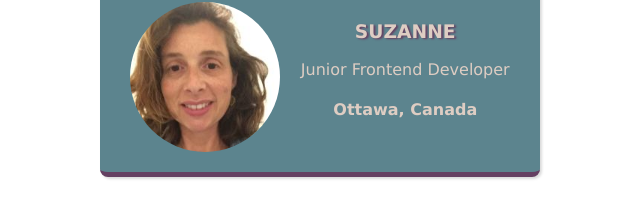
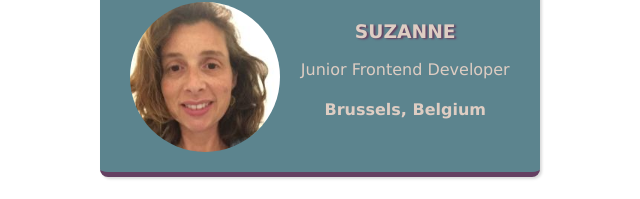
Before and after one commit to Suebxl/business-card, a plain HTML site: page index.html in a window 1280 px wide. Shown: the part 102-301 px from the top of the page, 320-960 px from the left. Drawn offline with nearby package versions, Linux system fonts and the light colour scheme.

Commit message:
change name of city

```diff
--- a/index.html
+++ b/index.html
@@ -14,7 +14,7 @@
                 <div>
                     <h3 class="text-shadow">SUZANNE</h3>
                     <p> Junior Frontend Developer</p>
-                    <h4>Ottawa, Canada</h4>
+                    <h4>Brussels, Belgium</h4>
                 </div>
             </div>
             <div class="card">
```
